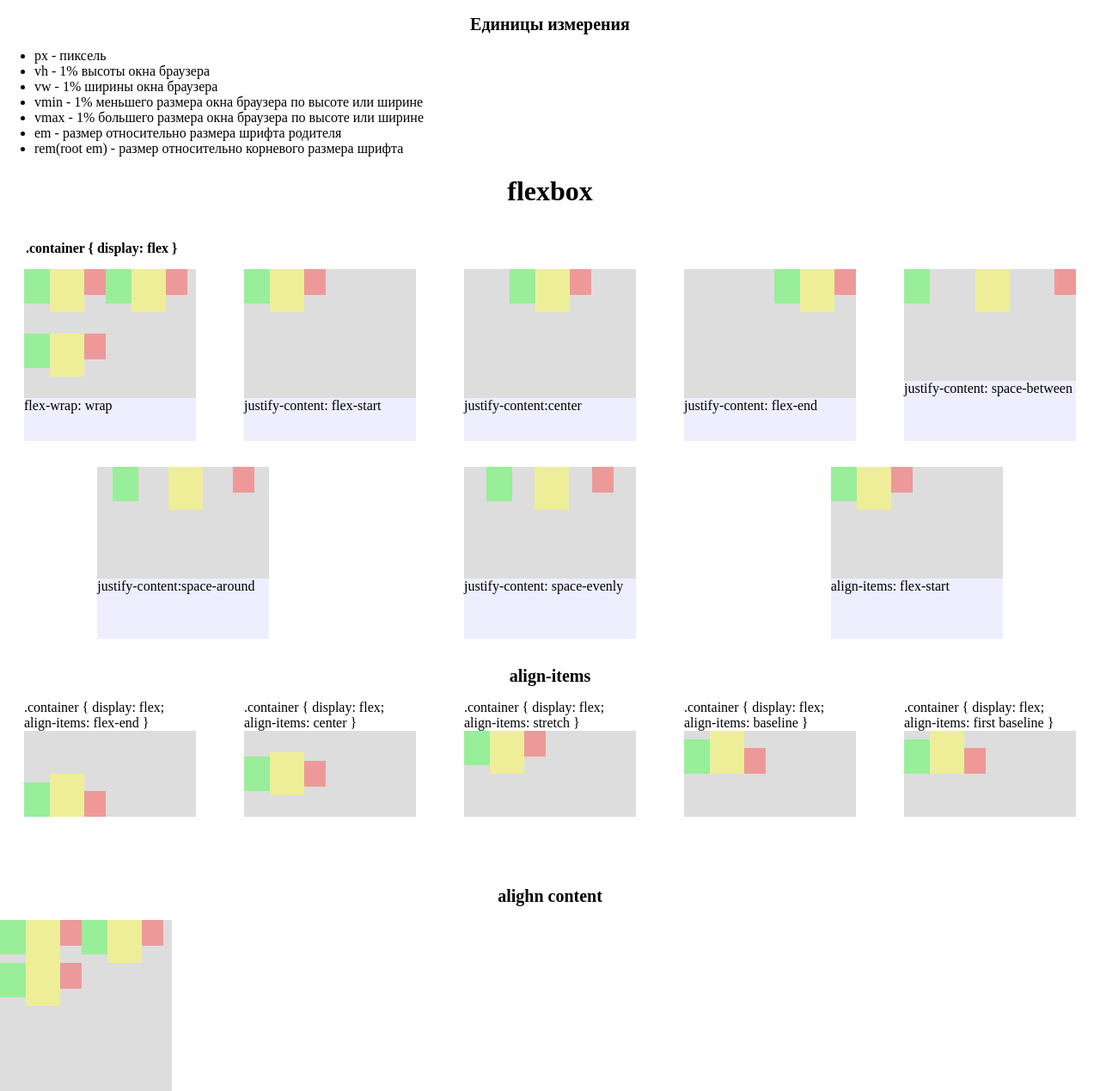
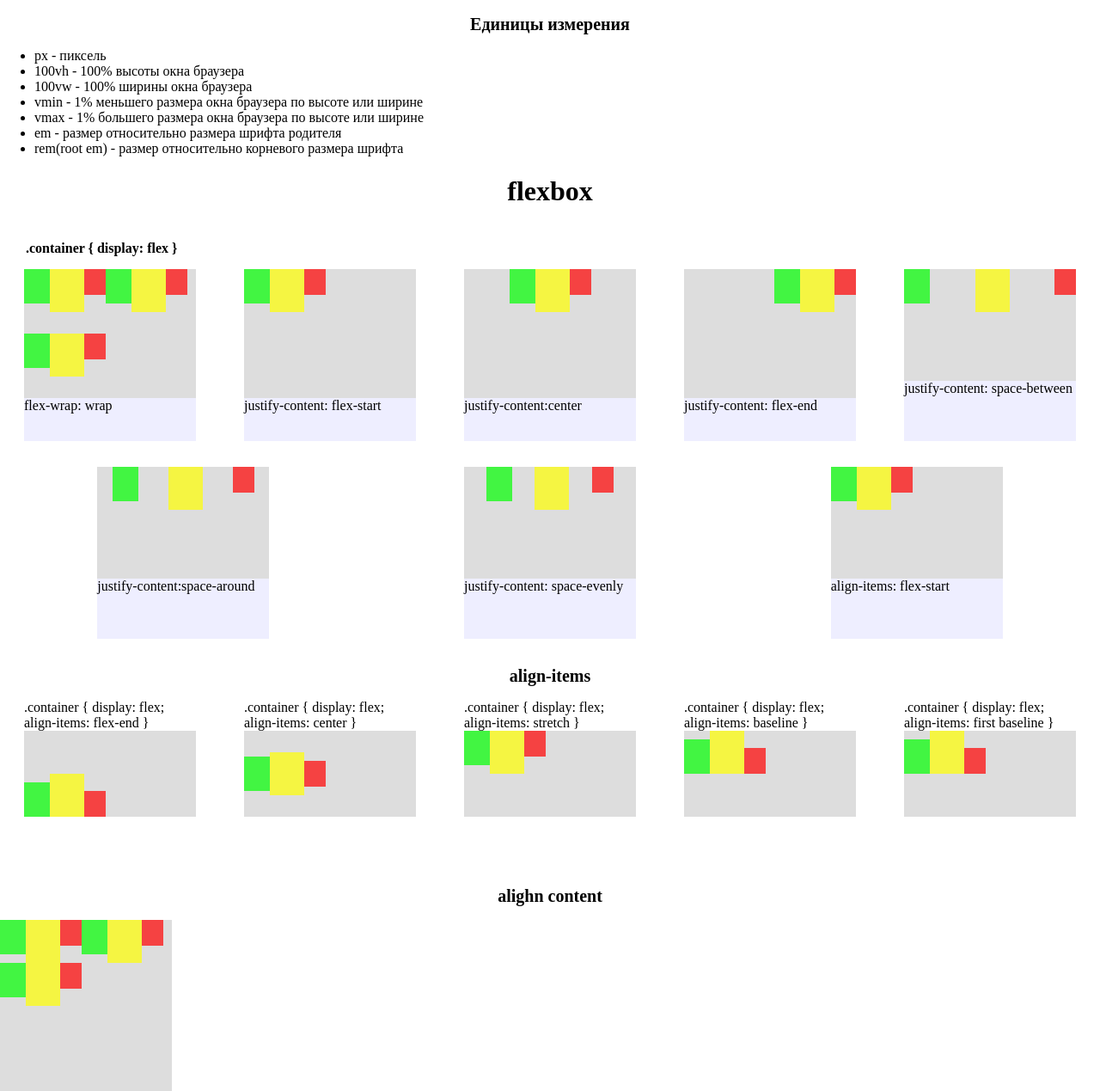
Before and after one commit to k34r/MySite, a PHP site: page /cssabaut in a window 1280 px wide. Shown: the part 60-1329 px from the top of the page at 86% size. Run offline with PHP 8.4, Linux system fonts and the light colour scheme.

Commit message:
modified

```diff
--- a/Pages/abaut_css.php
+++ b/Pages/abaut_css.php
@@ -15,16 +15,16 @@ require_once 'PageComponents/header.html';
  		p{margin: 0}
  		b{margin: 30px}
  		.container1{width: 200px; height: 200px; background-color: #eef; margin: 15px 15px}
-		.item1{width:30px; height: 40px; background-color: #9e9;}
-		.item2{width:40px; height: 50px; background-color: #ee9;}
-		.item3{width:25px; height: 30px; background-color: #e99;}
+		.item1{width:30px; height: 40px; background-color: lime; opacity: 0.7}
+		.item2{width:40px; height: 50px; background-color: yellow; opacity: 0.7}
+		.item3{width:25px; height: 30px; background-color: red; opacity: 0.7;}
 
 </style>
 <h2>Единицы измерения</h2>
 <ul>
 	<li>px - пиксель</li>
-	<li>vh - 1% высоты окна браузера</li>
-	<li>vw - 1% ширины окна браузера</li>
+	<li>100vh - 100% высоты окна браузера</li>
+	<li>100vw - 100% ширины окна браузера</li>
 	<li>vmin - 1% меньшего размера окна браузера по высоте или ширине</li>
 	<li>vmax - 1% большего размера окна браузера по высоте или ширине</li>
 	<li>em - размер относительно размера шрифта родителя</li>
```
